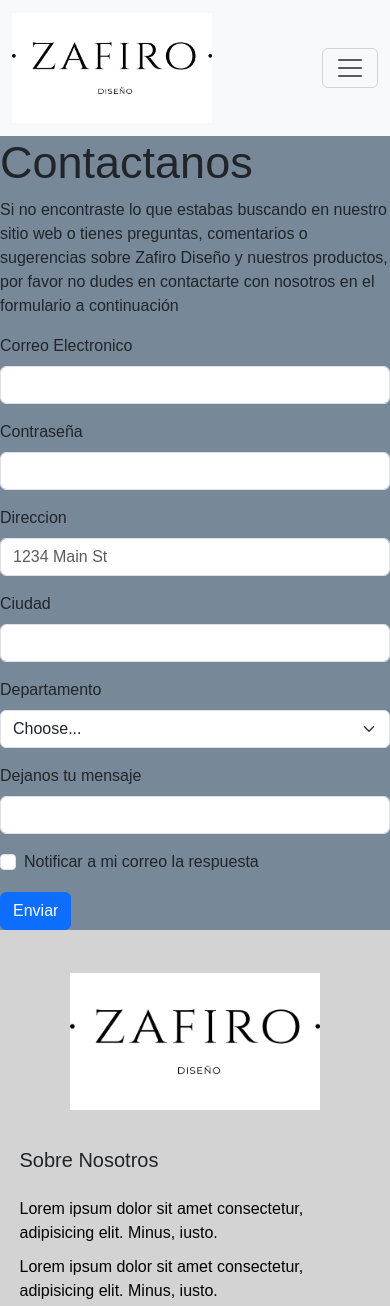
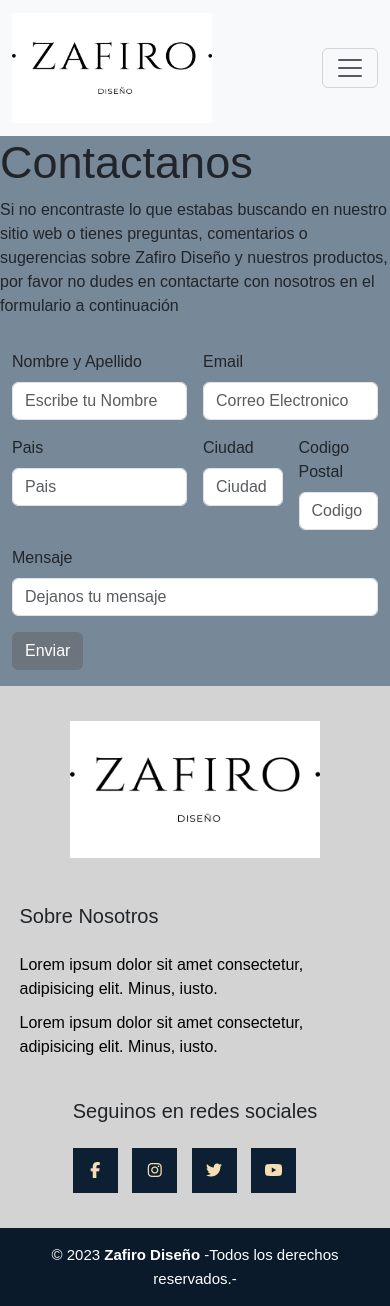
Before and after one commit to francogilcomesana/Zafiro-Dise-o, a plain HTML site: page pages/contacto.html in a window 390 px wide. Shown: the top 1306 px of the page. Drawn offline with nearby package versions, Linux system fonts and the light colour scheme.

Commit message:
commit reentrega

```diff
--- a/CSS/style.css
+++ b/CSS/style.css
@@ -13,12 +13,14 @@ body {
 
 h1 {
 
-    font-family: 'Urbanist';
+    font-family: 'Urbanist' sans-serif;
     color: transparent;
-    font-size: 148px;
+    font-size: 40px;
     font-weight: 600;
+    text-align: center;
+    margin-top: 10px;
     letter-spacing: -0.015em;
-    background-image: linear-gradient(180deg, #166f9b, hsl(266, 80%, 54%));
+    background-image: linear-gradient(180deg, #2d2f31, hsl(266, 37%, 72%));
     background-clip: text;
     -webkit-background-clip: text;
 
@@ -26,6 +28,7 @@ h1 {
 
 img{
     width: 200px;
+
 }
 .card {
     display: flex;
@@ -39,8 +42,8 @@ img{
     flex-direction: column;
     align-items: center;
     justify-content: space-evenly;
-    padding: 44px 92px;
-    width: 40%;
+
+    width: 30%;
 
 }
 .cardRight {
@@ -48,7 +51,7 @@ img{
     flex-direction: column;
     align-items: center;
     justify-content: center;
-    width: 60%;
+    width: 70%;
 
 }
 .cardleft p {
@@ -81,7 +84,7 @@ h2 {
     margin: auto;
     display: grid;
     grid-template-columns: repeat(3, 1fr);
-    grid-gap: 50px;
+    grid-gap: 10px;
     padding: 45px 0px;
 }
 .pie-pagina .grupo-1 .box figure{
@@ -135,7 +138,17 @@ h2 {
 
 }
 
-  @media screen and (max-width:480px){
+
+
+@media screen and (max-width:768px){
+     .pie-pagina .grupo-1{
+            width: 90%;
+            grid-template-columns: repeat(2, 1fr);
+            grid-gap: 30px;
+            place-items: center;
+            padding: 35px 0px;
+ }
+@media screen and (max-width:480px){
 
     .pie-pagina .grupo-1{
         width: 90%;
@@ -143,15 +156,10 @@ h2 {
         grid-gap: 30px;
         padding: 35px 0px;
     }
-    fieldset{
-        min-width: 0;
-        padding: 10%;
-        margin: 0;
-        border: 0;
-     }
+ }
 
 
-  }
+ }
 
 
   /*** Fondo pagina contacto ***/
--- a/pages/contacto.html
+++ b/pages/contacto.html
@@ -30,17 +30,17 @@
                             <a class="nav-link active" aria-current="page" href="../index.html">Home</a>
                         </li>
                         <li class="nav-item">
-                            <a class="nav-link" href="./pages/productos.html">Productos</a>
+                            <a class="nav-link" href="../pages/productos.html">Productos</a>
                         </li>
                         <li class="nav-item">
-                            <a class="nav-link" href="./pages/quienes-somos.html">Quienes Somos</a>
+                            <a class="nav-link" href="../pages/quienes-somos.html">Quienes Somos</a>
                         </li>
                         </li>
                         <li class="nav-item">
                             <a class="nav-link" href="#">Contacto</a>
                         </li>
                         <li class="nav-item">
-                            <a class="nav-link" href="./pages/ayuda.html">Ayuda</a>
+                            <a class="nav-link" href="../pages/ayuda.html">Ayuda</a>
                         </li>
                     </ul>
                     <form class="d-flex" role="search">
@@ -56,47 +56,40 @@
         <p>Si no encontraste lo que estabas buscando en nuestro sitio web o tienes preguntas, comentarios o sugerencias
             sobre Zafiro Diseño y nuestros productos, por favor no dudes en contactarte con nosotros en el
             formulario a continuación</p>
+            <div class="container">
 
-            <form class="row g-3">
-                <div class="col-md-6">
-                  <label for="inputEmail4" class="form-label">Correo Electronico</label>
-                  <input type="email" class="form-control" id="inputEmail4">
+                <form class="row g-3 mt-3">
+                    <div class="col-6">
+                        <label for="Nombre" class="form-label">Nombre y Apellido</label>
+                        <input type="Nombre" class="form-control" id="Nombre" placeholder="Escribe tu Nombre">
                     </div>
-                <div class="col-md-6">
-                  <label for="inputPassword4" class="form-label">Contraseña</label>
-                  <input type="password" class="form-control" id="inputPassword4">
+                    <div class="col-6">
+                        <label for="emailImput" class="form-label">Email</label>
+                        <input type="email" class="form-control" id="emailImput" placeholder="Correo Electronico">
+                    </div>
+                    <div class="col-6">
+                        <label for="country" class="form-label">Pais</label>
+                        <input type="text" class="form-control" id="country" placeholder="Pais">
+                    </div>
+                    <div class="col-3">
+                        <label for="city" class="form-label">Ciudad</label>
+                        <input type="text" class="form-control" id="city" placeholder="Ciudad">
+                    </div>
+                    <div class="col-3">
+                        <label for="cp" class="form-label">Codigo Postal</label>
+                        <input type="text" class="form-control" id="cp" placeholder="Codigo Postal">
                     </div>
                     <div class="col-12">
-                  <label for="inputAddress" class="form-label">Direccion</label>
-                  <input type="text" class="form-control" id="inputAddress" placeholder="1234 Main St">
+                        <label for="mensaje" class="form-label">Mensaje</label>
+                        <input type="text" class="form-control" id="mensaje" placeholder="Dejanos tu mensaje">
                     </div>
-                <div class="col-md-6">
-                  <label for="inputCity" class="form-label">Ciudad</label>
-                  <input type="text" class="form-control" id="inputCity">
+                    <div class="col-12 mb-3">
+                        <button type="submit" class="btn btn-secondary">Enviar</button>
                     </div>
-                <div class="col-md-4">
-                  <label for="inputState" class="form-label">Departamento</label>
-                  <select id="inputState" class="form-select">
-                    <option selected>Choose...</option>
-                    <option>...</option>
-                  </select>
+
+                </form>
             </div>
-                <div class="col-md-2">
-                  <label for="Mensaje" class="form-label">Dejanos tu mensaje</label>
-                  <input type="text" class="form-control" id="Mensaje">
-                </div>
-                <div class="col-12">
-                  <div class="form-check">
-                    <input class="form-check-input" type="checkbox" id="gridCheck">
-                    <label class="form-check-label" for="gridCheck">
-                      Notificar a mi correo la respuesta
-                    </label>
-                  </div>
-                </div>
-                <div class="col-12">
-                  <button type="submit" class="btn btn-primary">Enviar</button>
-                </div>
-              </form>
+
 
     </div>
 
```
Also changed, not shown: index.html (+6 -4 lines), pages/productos.html (+4 -3 lines), images/15 1.jpg (added), images/25 1.jpg (added), images/6 1.jpg (added). Lines whose indentation alone changed are shown as unchanged.
